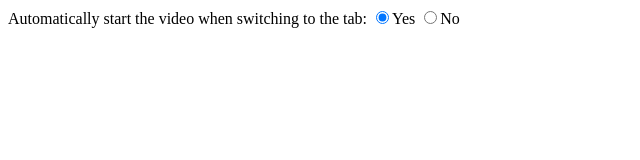
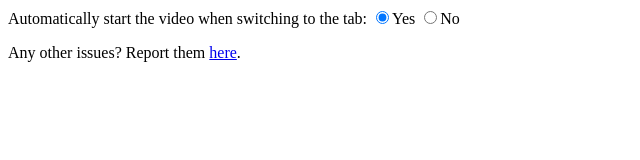
Before and after one commit to kurtextrem/StopAutoplay, a browser extension: page src/options.html in a window 1280 px wide. Shown: the whole page, without its empty margins (0-640 px from the left). Drawn offline with Linux system fonts and the light colour scheme.

Commit message:
Add link to issues

```diff
--- a/src/options.html
+++ b/src/options.html
@@ -19,4 +19,5 @@
 		<p>To keep the extension fast, there is no way to change the setting via options.</p>
 		<p>If you want the version without the automatic start, click the link: <a href="https://chrome.google.com/webstore/detail/stop-autoplay-for-youtube/figkapeodjhdgnpiamleongcmecfjccb">Stop Autoplay for Youtube™</a>  or search manually in the Webstore.</p>
 	</div>
+	<p>Any other issues? Report them <a href="https://github.com/kurtextrem/StopAutoplay/issues">here</a>.</p>
 </body>
```
